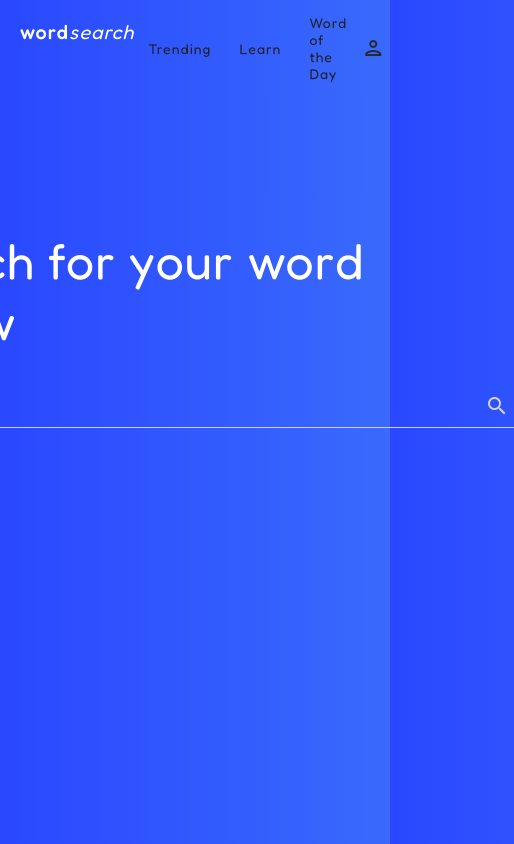
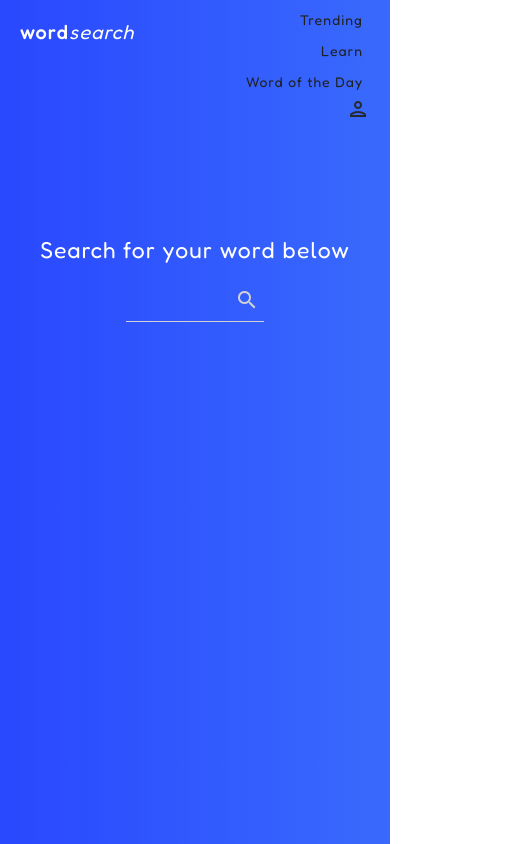
Before and after one commit to amritatwal/onlinedictionary, a plain HTML site: page index.html in a window 390 px wide. Shown: the whole page, 514 px wide, since content can reach past the window. Drawn offline with Linux system fonts and the light colour scheme.

Commit message:
Added media queries to make app more responsive

```diff
--- a/style.css
+++ b/style.css
@@ -1,7 +1,7 @@
 html {
-    background: #396afc;  /* fallback for old browsers */
-    background: -webkit-linear-gradient(to right, #2948ff, #396afc);  /* Chrome 10-25, Safari 5.1-6 */
-    background: linear-gradient(to right, #2948ff, #396afc); /* W3C, IE 10+/ Edge, Firefox 16+, Chrome 26+, Opera 12+, Safari 7+ */
+    background: #ECE9E6;  /* fallback for old browsers */
+    background: -webkit-linear-gradient(to right, #FFFFFF, #ECE9E6);  /* Chrome 10-25, Safari 5.1-6 */
+    background: linear-gradient(to right, #FFFFFF, #ECE9E6); /* W3C, IE 10+/ Edge, Firefox 16+, Chrome 26+, Opera 12+, Safari 7+ */
     height: 100vh;
 }
 
@@ -18,6 +18,9 @@ body {
     width: 100%;
     display: flex;
     flex-direction: column;
+    background: #396afc;  /* fallback for old browsers */
+    background: -webkit-linear-gradient(to right, #2948ff, #396afc);  /* Chrome 10-25, Safari 5.1-6 */
+    background: linear-gradient(to right, #2948ff, #396afc); /* W3C, IE 10+/ Edge, Firefox 16+, Chrome 26+, Opera 12+, Safari 7+ */
 }
 
 .navbar {
@@ -94,7 +97,7 @@ body {
 }
 
 #userInput {
-    min-width: 600px;
+    width: 600px;
     height: 30px;
     display: inline-flex;
     letter-spacing: 0.1em;
@@ -195,3 +198,23 @@ h3::first-letter {
 .user {
     color: #272a2d;
 }
+
+
+@media only screen and (max-width: 600px) {
+    #userInput {
+        width: 100px;
+    }
+    .navbar--links {
+        margin-top: .4em;
+        display: flex;
+        flex-direction: column;
+        align-items: flex-end;
+    }
+    .navbar--links > p {
+        padding: .5em;
+        margin: 0;
+    }
+    h1 {
+        font-size: 2.3em;
+    }
+  }
```
